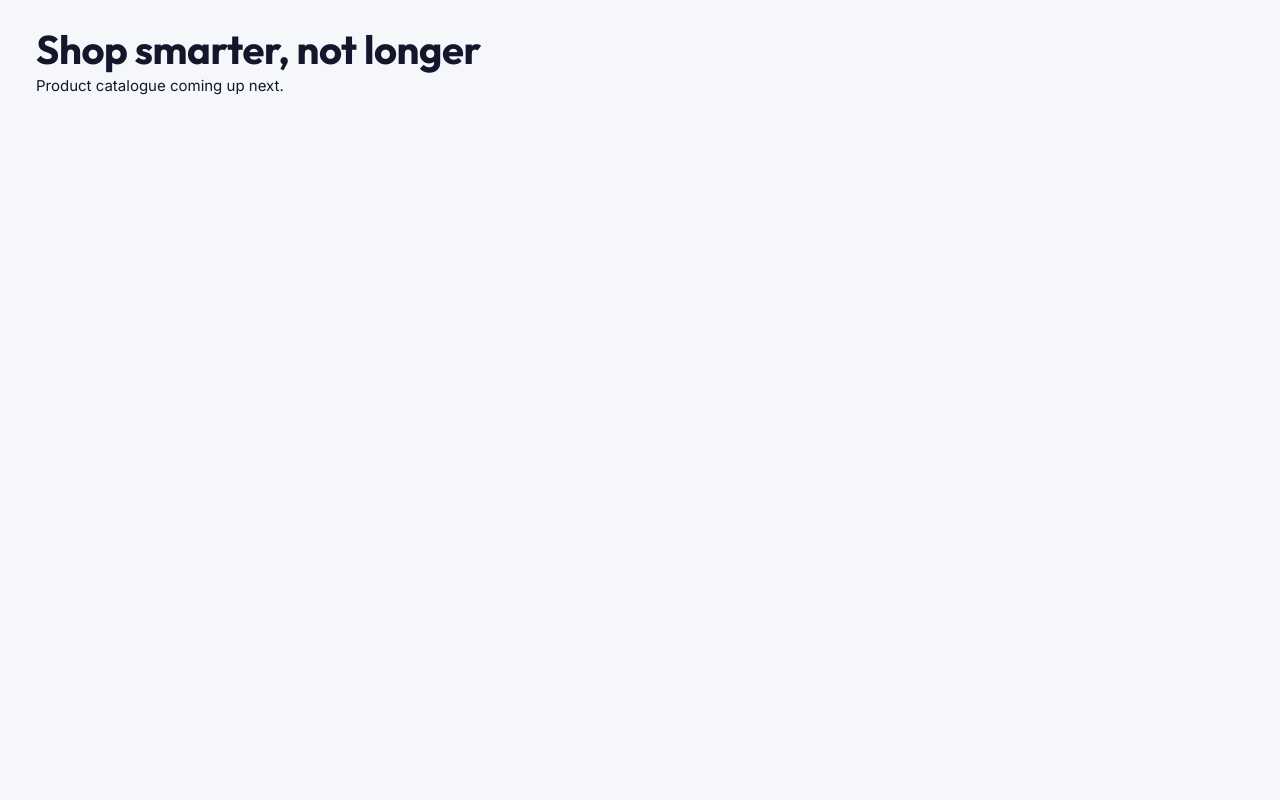
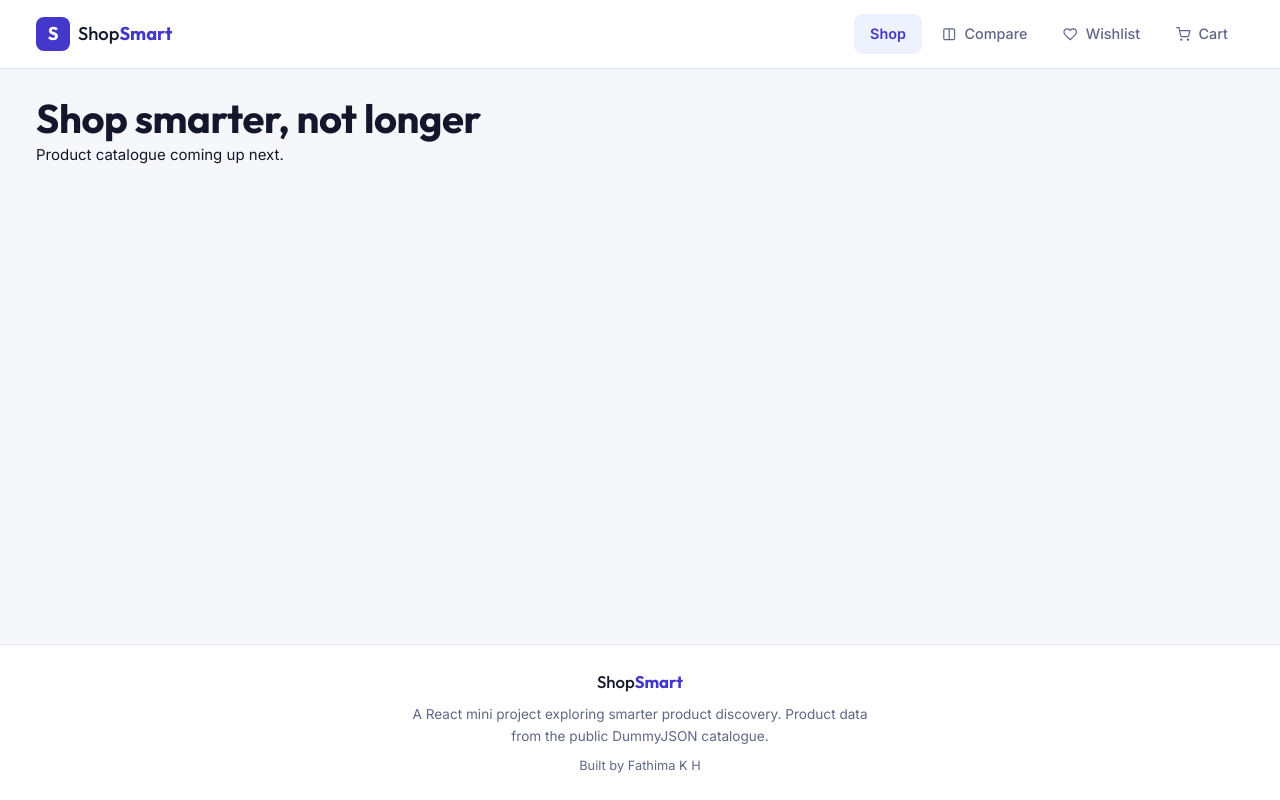
Before and after one commit to fathimakh/ShopSmart, a React (Vite) app: page / in a window 1280 px wide. Built offline with nearby package versions, Linux system fonts and the light colour scheme.

Commit message:
Add sticky header with responsive navigation and footer

```diff
--- a/src/App.jsx
+++ b/src/App.jsx
@@ -1,4 +1,6 @@
 import { Route, Routes } from 'react-router-dom'
+import Header from './components/Header/Header'
+import Footer from './components/Footer/Footer'
 import Home from './pages/Home'
 import NotFound from './pages/NotFound'
 import './App.css'
@@ -9,12 +11,14 @@ function App() {
       <a className="skip-link" href="#main-content">
         Skip to main content
       </a>
+      <Header />
       <main id="main-content" className="app-main">
         <Routes>
           <Route path="/" element={<Home />} />
           <Route path="*" element={<NotFound />} />
         </Routes>
       </main>
+      <Footer />
     </div>
   )
 }
--- /dev/null
+++ b/src/components/Footer/Footer.css
@@ -0,0 +1,33 @@
+.footer {
+  background-color: var(--color-surface);
+  border-top: 1px solid var(--color-border);
+  padding-block: var(--space-4);
+}
+
+.footer-inner {
+  display: flex;
+  flex-direction: column;
+  gap: var(--space-2);
+  align-items: center;
+  text-align: center;
+}
+
+.footer-brand {
+  font-family: var(--font-heading);
+  font-size: 1.05rem;
+}
+
+.footer-brand strong {
+  color: var(--color-primary);
+}
+
+.footer-note {
+  max-width: 56ch;
+  color: var(--color-muted);
+  font-size: 0.85rem;
+}
+
+.footer-credit {
+  font-size: 0.8rem;
+  color: var(--color-muted);
+}
--- /dev/null
+++ b/src/components/Footer/Footer.jsx
@@ -0,0 +1,20 @@
+import './Footer.css'
+
+function Footer() {
+  return (
+    <footer className="footer">
+      <div className="container footer-inner">
+        <p className="footer-brand">
+          Shop<strong>Smart</strong>
+        </p>
+        <p className="footer-note">
+          A React mini project exploring smarter product discovery. Product data from the
+          public DummyJSON catalogue.
+        </p>
+        <p className="footer-credit">Built by Fathima K H</p>
+      </div>
+    </footer>
+  )
+}
+
+export default Footer
--- /dev/null
+++ b/src/components/Header/Header.css
@@ -0,0 +1,115 @@
+.header {
+  position: sticky;
+  top: 0;
+  z-index: 20;
+  background-color: rgba(255, 255, 255, 0.92);
+  backdrop-filter: blur(10px);
+  border-bottom: 1px solid var(--color-border);
+}
+
+.header-inner {
+  min-height: var(--header-height);
+  display: flex;
+  align-items: center;
+  justify-content: space-between;
+  gap: var(--space-3);
+}
+
+.header-brand {
+  display: flex;
+  align-items: center;
+  gap: var(--space-2);
+  font-family: var(--font-heading);
+  font-size: 1.15rem;
+  font-weight: 500;
+}
+
+.header-brand strong {
+  font-weight: 700;
+  color: var(--color-primary);
+}
+
+.header-mark {
+  display: grid;
+  place-items: center;
+  width: 34px;
+  height: 34px;
+  border-radius: var(--radius-sm);
+  background-color: var(--color-primary);
+  color: #fff;
+  font-weight: 700;
+}
+
+.header-toggle {
+  display: grid;
+  place-items: center;
+  width: 42px;
+  height: 42px;
+  border: 1px solid var(--color-border);
+  border-radius: var(--radius-sm);
+  background-color: var(--color-surface);
+  font-size: 1.25rem;
+}
+
+.header-nav ul {
+  display: flex;
+  align-items: center;
+  gap: var(--space-1);
+}
+
+.header-link {
+  display: flex;
+  align-items: center;
+  gap: var(--space-2);
+  padding: var(--space-2) var(--space-3);
+  border-radius: var(--radius-sm);
+  font-size: 0.9rem;
+  font-weight: 500;
+  color: var(--color-muted);
+  transition: background-color 0.18s ease, color 0.18s ease;
+}
+
+.header-link:hover {
+  background-color: var(--color-primary-soft);
+  color: var(--color-primary);
+}
+
+.header-link.is-active {
+  background-color: var(--color-primary-soft);
+  color: var(--color-primary);
+  font-weight: 600;
+}
+
+@media (max-width: 767px) {
+  .header-nav {
+    position: absolute;
+    left: 0;
+    right: 0;
+    top: var(--header-height);
+    background-color: var(--color-surface);
+    border-bottom: 1px solid var(--color-border);
+    box-shadow: var(--shadow-md);
+    display: none;
+  }
+
+  .header-nav.is-open {
+    display: block;
+  }
+
+  .header-nav ul {
+    flex-direction: column;
+    align-items: stretch;
+    gap: 0;
+    padding: var(--space-2);
+  }
+
+  .header-link {
+    padding: 12px var(--space-3);
+  }
+}
+
+@media (min-width: 768px) {
+  .header-toggle {
+    display: none;
+  }
+}
--- /dev/null
+++ b/src/components/Header/Header.jsx
@@ -0,0 +1,71 @@
+import { useEffect, useState } from 'react'
+import { Link, NavLink, useLocation } from 'react-router-dom'
+import { FiColumns, FiHeart, FiMenu, FiShoppingCart, FiX } from 'react-icons/fi'
+import './Header.css'
+
+const navLinks = [
+  { to: '/', label: 'Shop', icon: null, end: true },
+  { to: '/compare', label: 'Compare', icon: FiColumns },
+  { to: '/wishlist', label: 'Wishlist', icon: FiHeart },
+  { to: '/cart', label: 'Cart', icon: FiShoppingCart }
+]
+
+function Header() {
+  const [menuOpen, setMenuOpen] = useState(false)
+  const location = useLocation()
+
+  useEffect(() => {
+    setMenuOpen(false)
+  }, [location.pathname])
+
+  return (
+    <header className="header">
+      <div className="container header-inner">
+        <Link className="header-brand" to="/">
+          <span className="header-mark" aria-hidden="true">
+            S
+          </span>
+          <span>
+            Shop<strong>Smart</strong>
+          </span>
+        </Link>
+
+        <button
+          type="button"
+          className="header-toggle"
+          aria-expanded={menuOpen}
+          aria-controls="primary-navigation"
+          onClick={() => setMenuOpen((open) => !open)}
+        >
+          {menuOpen ? <FiX aria-hidden="true" /> : <FiMenu aria-hidden="true" />}
+          <span className="visually-hidden">{menuOpen ? 'Close menu' : 'Open menu'}</span>
+        </button>
+
+        <nav
+          id="primary-navigation"
+          className={menuOpen ? 'header-nav is-open' : 'header-nav'}
+          aria-label="Primary"
+        >
+          <ul>
+            {navLinks.map(({ to, label, icon: Icon, end }) => (
+              <li key={to}>
+                <NavLink
+                  to={to}
+                  end={end}
+                  className={({ isActive }) =>
+                    isActive ? 'header-link is-active' : 'header-link'
+                  }
+                >
+                  {Icon ? <Icon aria-hidden="true" /> : null}
+                  {label}
+                </NavLink>
+              </li>
+            ))}
+          </ul>
+        </nav>
+      </div>
+    </header>
+  )
+}
+
+export default Header
```
